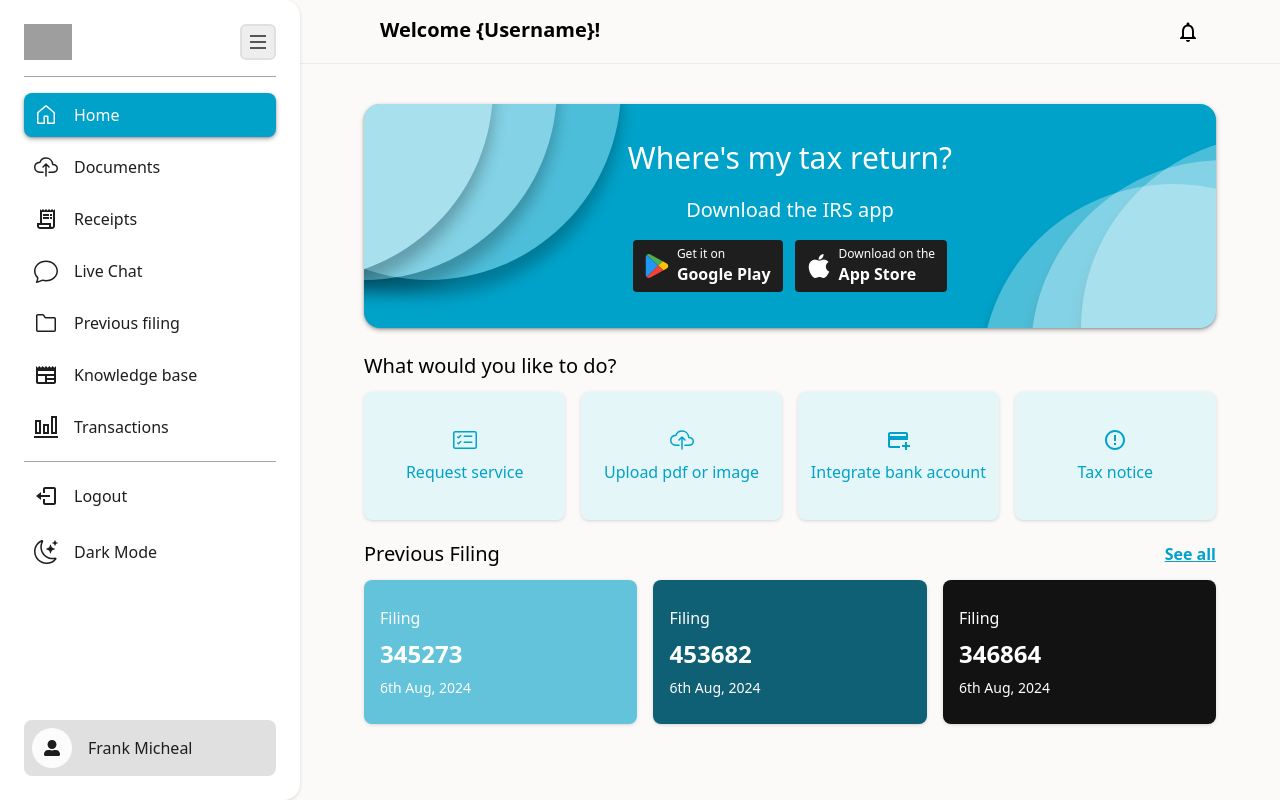
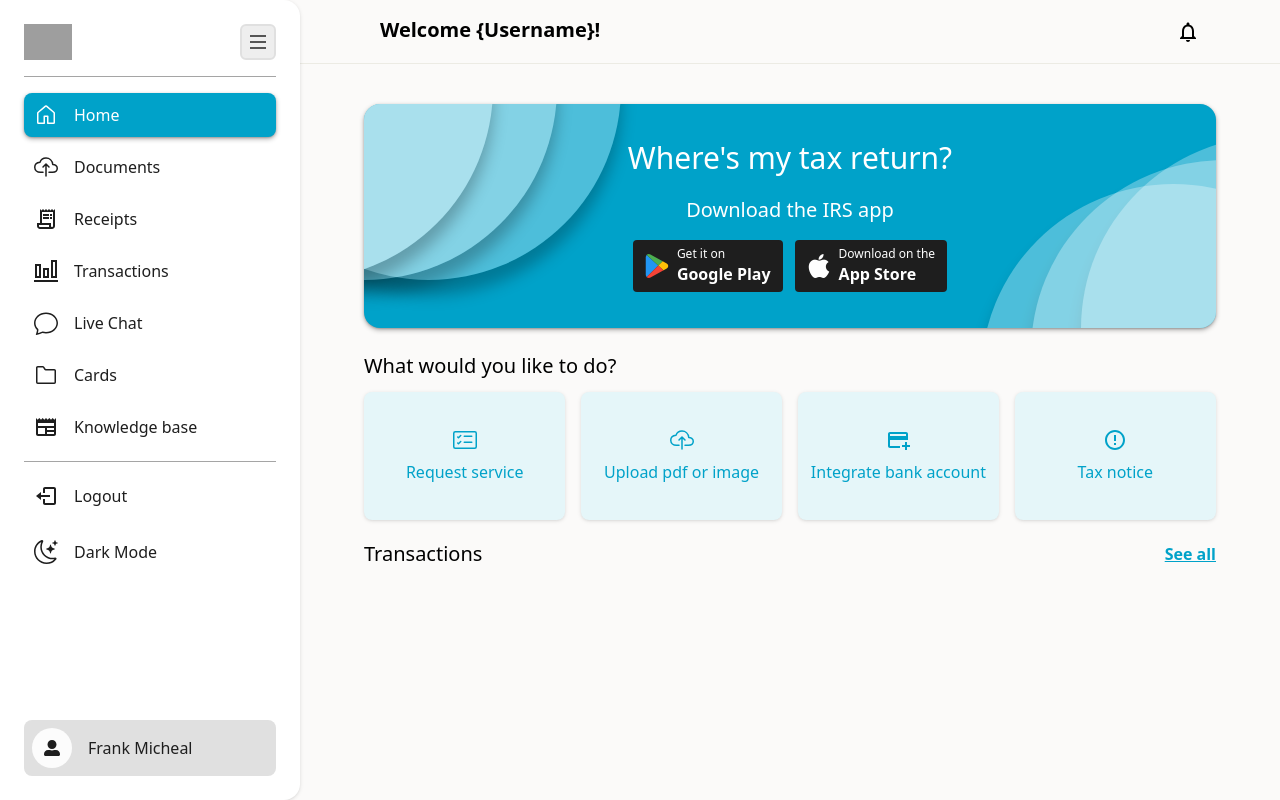
Before and after one commit to Trayshmhirk/tax-return-user-app, a React (Vite) app: page / in a window 1280 px wide. Built offline with nearby package versions, Linux system fonts and the light colour scheme; grey boxes are pictures that could not be loaded.

Commit message:
deleting previous filing page, a bank cards pagee would be added instead

```diff
--- a/src/Router.tsx
+++ b/src/Router.tsx
@@ -11,7 +11,6 @@ import NotApprovedHome from "./pages/NotApprovedHome";
 import Documents from "./pages/Documents";
 import Receipts from "./pages/Receipts";
 import LiveChat from "./pages/LiveChat";
-import PreviousFiling from "./pages/PreviousFiling";
 import KnowledgeBase from "./pages/KnowledgeBase";
 import Transactions from "./pages/Transactions";
 import Profile from "./pages/Profile";
@@ -34,7 +33,6 @@ const router = createBrowserRouter(
          <Route path="receipts" element={<Receipts />} />
          <Route path="live-chat" element={<LiveChat />} />
          <Route path="documents" element={<Documents />} />
-         <Route path="previous-filing" element={<PreviousFiling />} />
          <Route path="knowledge-base/" element={<KnowledgeBase />}>
             <Route path="video/:videoId" element={<Video />}></Route>
             {/* <Route path="video/" element={<KnowledgeBase />}>
--- a/src/components/FilingCard.tsx
+++ /dev/null
@@ -1,64 +0,0 @@
-import { IoCloudUploadOutline } from "react-icons/io5";
-import { FilingCardProps } from "../types/AllTypes";
-
-const FilingCard = ({
-   color,
-   isAddNew,
-   handleClick,
-   handleNavigateBankDetails,
-   card,
-   cardName,
-   cardNumber,
-   cardText,
-   integrateBank,
-   isBankCard,
-}: FilingCardProps) => {
-   const handleCardClick = () => {
-      if (isBankCard && handleNavigateBankDetails) {
-         handleNavigateBankDetails(card);
-      } else {
-         handleClick(card);
-      }
-   };
-
-   return (
-      <>
-         {isAddNew ? (
-            <div
-               className={`
-                     calc-width-two h-36 flex flex-col gap-2 justify-center items-center md:calc-width-three
-                     bg-bubbles dark:bg-gray text-richElectricBlue dark:text-white p-4 rounded-lg cursor-pointer shadow-md dark:shadow-md-dark hover-shadow-body
-                     ${integrateBank ? "" : ""}
-                  `}
-               onClick={() => handleClick}
-            >
-               {integrateBank ? (
-                  <>
-                     <IoCloudUploadOutline />
-                     <p>Integrate bank account</p>
-                  </>
-               ) : (
-                  <>
-                     <p className="text-5xl">+</p>
-                     <p className="font-medium">Create filing</p>
-                  </>
-               )}
-            </div>
-         ) : (
-            <div
-               className={`calc-width-two h-36 flex flex-col justify-center gap-2 p-4 bg-bubbles dark:bg-gray text-white rounded-lg cursor-pointer shadow-md dark:shadow-md-dark hover-shadow-body md:calc-width-three`}
-               style={{ background: `${color}` }}
-               onClick={handleCardClick}
-            >
-               <p>{cardName}</p>
-               <p className="font-bold text-2xl">
-                  {isBankCard ? `**** **** **** ${cardNumber}` : cardNumber}
-               </p>
-               <p className="text-sm">{cardText}</p>
-            </div>
-         )}
-      </>
-   );
-};
-
-export default FilingCard;
--- a/src/mocks/AllMockData.ts
+++ b/src/mocks/AllMockData.ts
@@ -9,28 +9,6 @@ import {
    QuestionsPropsType,
    RequestsPropTypes,
 } from "../types/AllTypes";
-
-// filing
-export const filings: CardType[] = [
-   {
-      id: 1,
-      cardName: "Filing",
-      cardNumber: 345273,
-      cardText: "6th Aug, 2024",
-   },
-   {
-      id: 2,
-      cardName: "Filing",
-      cardNumber: 453682,
-      cardText: "6th Aug, 2024",
-   },
-   {
-      id: 3,
-      cardName: "Filing",
-      cardNumber: 346864,
-      cardText: "6th Aug, 2024",
-   },
-];
 
 // request service
 export const servicesList: ServicesListTypes[] = [
--- a/src/mocks/NavItemData.ts
+++ b/src/mocks/NavItemData.ts
@@ -30,6 +30,13 @@ export const navItemsData = [
       tourContent: "Upload and view all business related receipts",
    },
    {
+      title: "Transactions",
+      navIcon: GrBarChart,
+      route: "transactions",
+      id: "transactionsNavItem",
+      tourContent: "See all transactions related to Okeh CPA",
+   },
+   {
       title: "Live Chat",
       navIcon: BsChat,
       route: "live-chat",
@@ -37,10 +44,10 @@ export const navItemsData = [
       tourContent: "Chat with and agent to get assistance ",
    },
    {
-      title: "Previous filing",
+      title: "Cards",
       navIcon: GoFileDirectory,
-      route: "previous-filing",
-      id: "previousFilingNavItem",
+      route: "cards",
+      id: "cardsNavItem",
       tourContent: "See annum based tax filing for previous years",
    },
    {
@@ -50,11 +57,5 @@ export const navItemsData = [
       id: "knowledgeBaseNavItem",
       tourContent: "Watch tutorials on how to effectively use the app",
    },
-   {
-      title: "Transactions",
-      navIcon: GrBarChart,
-      route: "transactions",
-      id: "transactionsNavItem",
-      tourContent: "See all transactions related to Okeh CPA",
-   },
+
 ];
--- a/src/pages/Home.tsx
+++ b/src/pages/Home.tsx
@@ -5,16 +5,9 @@ import { IoCloudUploadOutline } from "react-icons/io5";
 import { MdOutlineAddCard } from "react-icons/md";
 import { MdErrorOutline } from "react-icons/md";
 import { NavLink, useNavigate } from "react-router-dom";
-import FilingCard from "../components/FilingCard";
-import { filings } from "../mocks/AllMockData";
 
 const Home = () => {
    const navigate = useNavigate();
-   const colorPalette = ["#62C3DB", "#0F6074", "#121212"];
-
-   const handleOpenFIling = () => {
-      navigate("/previous-filing/otp-verification");
-   };
 
    return (
       <div className="flex flex-col gap-6">
@@ -51,32 +44,10 @@ const Home = () => {
 
             <div className="flex flex-col gap-3">
                <div className="flex justify-between items-center">
-                  <p className="font-medium md:text-xl">Previous Filing</p>
-                  <NavLink to={"/previous-filing"} className="font-bold">
+                  <p className="font-medium md:text-xl">Transactions</p>
+                  <NavLink to={"/cards"} className="font-bold">
                      See all
                   </NavLink>
-               </div>
-
-               <div className="flex flex-wrap gap-4 xl:justify-between">
-                  {filings.length ? (
-                     <>
-                        {filings.map((filing, index) => (
-                           <FilingCard
-                              key={index}
-                              card={filing}
-                              handleClick={handleOpenFIling}
-                              color={colorPalette[index % colorPalette.length]}
-                              cardName={filing.cardName}
-                              cardNumber={filing.cardNumber}
-                              cardText={filing.cardText}
-                           />
-                        ))}
-                     </>
-                  ) : (
-                     <p className="w-100 pending-text text-center">
-                        No previous filings to show here
-                     </p>
-                  )}
                </div>
             </div>
          </div>
--- a/src/pages/PreviousFiling.tsx
+++ /dev/null
@@ -1,128 +0,0 @@
-import { useNavigate } from "react-router-dom";
-import FilingCard from "../components/FilingCard";
-import { CardType } from "../types/AllTypes";
-import { filings } from "../mocks/AllMockData";
-
-const PreviousFiling = () => {
-   const navigate = useNavigate();
-   const colorPalette = ["#62C3DB", "#0F6074", "#121212"];
-
-   // useEffect(() => {
-   //    const fetchFilings = async () => {
-   //       const { email, token } = userProfile;
-   //       try {
-   //          const res = await getFilings(email, token);
-
-   //          if (res.status === 200) {
-   //             dispatch(setFilings(res.data.previous_filling));
-   //          }
-   //       } catch (error) {
-   //          console.error(error);
-   //          // You can also check error.response to see the server's response
-   //          if (error.response) {
-   //             console.error("Error response from server:", error.response);
-   //          }
-   //       }
-   //    };
-
-   //    fetchFilings();
-   // }, [dispatch, userProfile]);
-
-   const handleCreateNewFiling = () => {
-      // setModalData({
-      //    show: true,
-      //    title: "Upload previous filing",
-      //    onClose: () => {
-      //       setModalData({ show: false });
-      //    },
-      //    onConfirm: async (file) => {
-      //       const base64File = await getBase64(file);
-      //       // in megabytes
-      //       const fileSizeInBytes = file.size;
-      //       const fileSizeInMB = (fileSizeInBytes / (1024 * 1024)).toFixed(2);
-      //       const { email, token } = userProfile;
-      //       try {
-      //          const uploadResponse = await api.post(
-      //             "/create-previous-filling",
-      //             {
-      //                year: "2024",
-      //                file: base64File,
-      //                size: fileSizeInMB,
-      //                type: file.type,
-      //                name: file.name,
-      //             },
-      //             {
-      //                headers: {
-      //                   useremail: email,
-      //                   usertoken: token,
-      //                },
-      //             }
-      //          );
-      //          // If upload is successful, add the new document to the Redux state
-      //          if (uploadResponse.status === 200) {
-      //             // Optionally fetch the updated list of documents from the server
-      //             const updatedFilings = await getFilings(email, token);
-      //             dispatch(setFilings(updatedFilings.data.previous_filling));
-      //             setConfirmationModal({
-      //                show: true,
-      //                title: "Your previous filing has been created successful",
-      //                content:
-      //                   "Lorem ipsum dolor sit amet, consectetur adipiscing elit, sed do eiusmod tempor incididunt ut labore et dolore magna aliqua",
-      //                onClose: () => {
-      //                   setConfirmationModal({ show: false });
-      //                },
-      //             });
-      //          }
-      //       } catch (error) {
-      //          console.error("API Error:", error);
-      //          // Handle error, log it, or display a user-friendly message
-      //       }
-      //    },
-      // });
-   };
-
-   const handleFilingCardClick = (filing: CardType | undefined) => {
-      if (filing) {
-         navigate("/previous-filing/view-filing", {
-            state: { data: filing },
-         });
-      }
-   };
-
-   return (
-      <div className="flex flex-col gap-7">
-         <div className="w-full flex flex-wrap gap-4">
-            <FilingCard
-               isAddNew
-               handleClick={handleCreateNewFiling}
-               color=""
-               cardName=""
-               cardNumber={0}
-               cardText=""
-            />
-
-            {filings.length ? (
-               <>
-                  {filings.map((filing, index) => (
-                     <FilingCard
-                        key={index}
-                        card={filing}
-                        handleClick={() => handleFilingCardClick(filing)}
-                        color={colorPalette[index % colorPalette.length]}
-                        cardName={filing.cardName}
-                        cardNumber={filing.cardNumber}
-                        cardText={filing.cardText}
-                     />
-                  ))}
-               </>
-            ) : (
-               <p className="w-full pending-text text-center">
-                  No previous filings to show here
-               </p>
-            )}
-         </div>
-      </div>
-   );
-};
-
-export default PreviousFiling;
```
